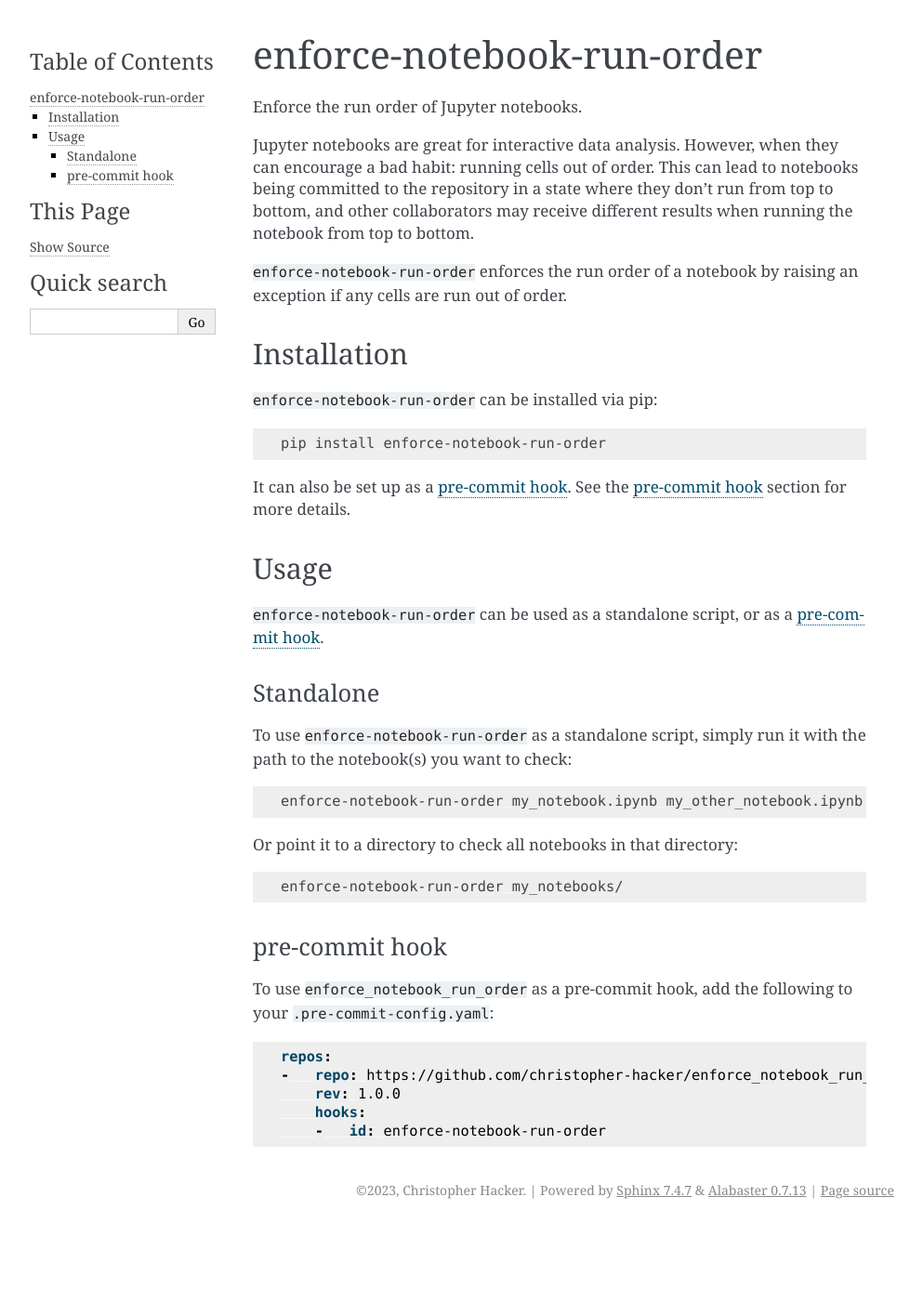
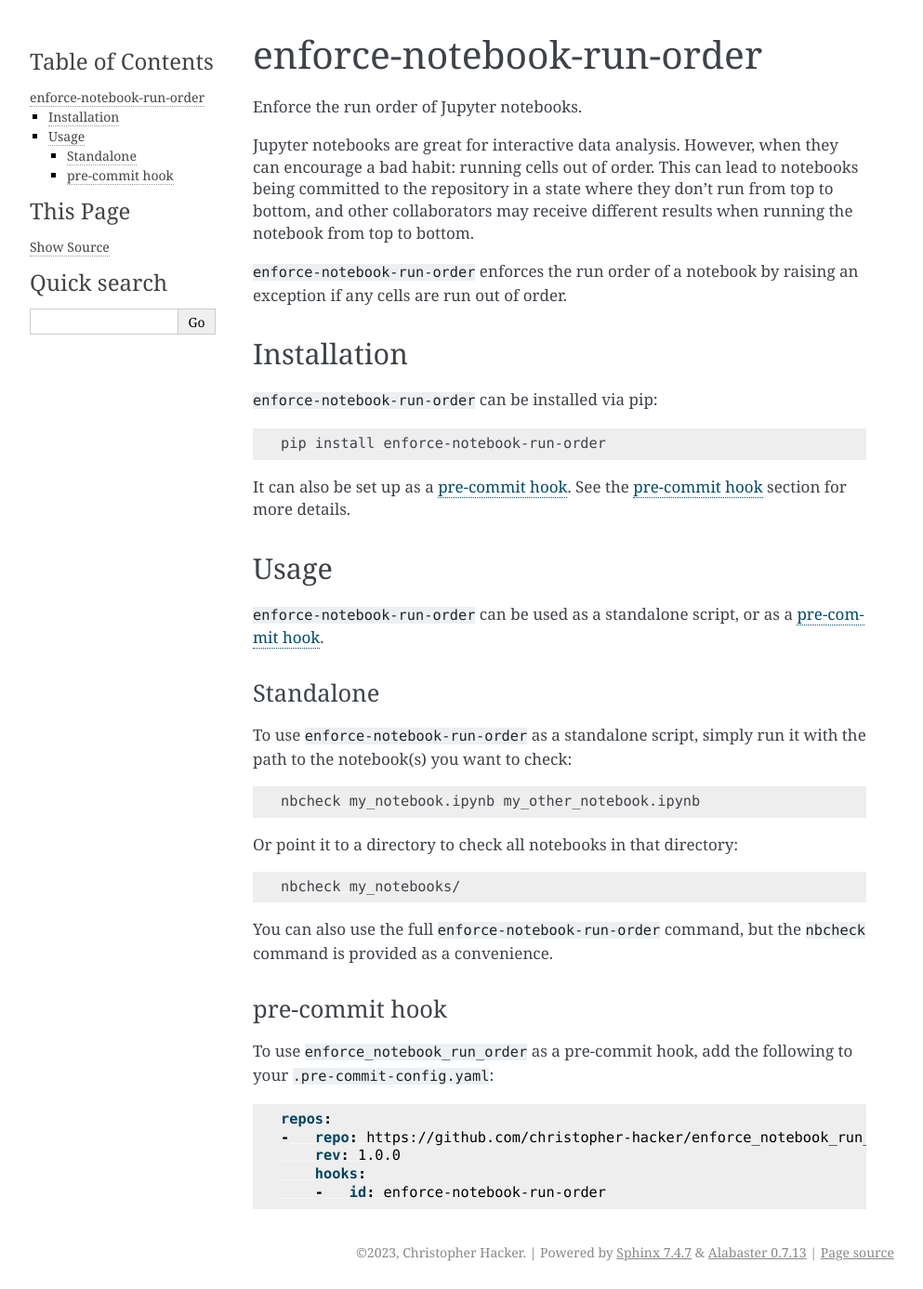
Before and after one commit to cmhac/enforce-notebook-run-order, a Sphinx documentation site: the page built from docs/README.rst, in a window 1280 px wide. Shown: the whole page at 93% size, without its empty margins (148-1141 px from the left). Built offline with Sphinx 7.4.7, drawn with Linux system fonts in a browser that asks for light colours; before the commit the page ends 1320 px from its top, so only the background shows below that.

Commit message:
update docs

```diff
--- a/docs/README.rst
+++ b/docs/README.rst
@@ -37,13 +37,16 @@ notebook(s) you want to check:
 
 .. code-block:: bash
 
-    enforce-notebook-run-order my_notebook.ipynb my_other_notebook.ipynb
+    nbcheck my_notebook.ipynb my_other_notebook.ipynb
 
 Or point it to a directory to check all notebooks in that directory:
 
 .. code-block:: bash
 
-    enforce-notebook-run-order my_notebooks/
+    nbcheck my_notebooks/
+
+You can also use the full ``enforce-notebook-run-order`` command, but the ``nbcheck`` command is
+provided as a convenience.
 
 pre-commit hook
 ^^^^^^^^^^^^^^^
```
Also changed, not shown: README.md (+5 -2 lines).
